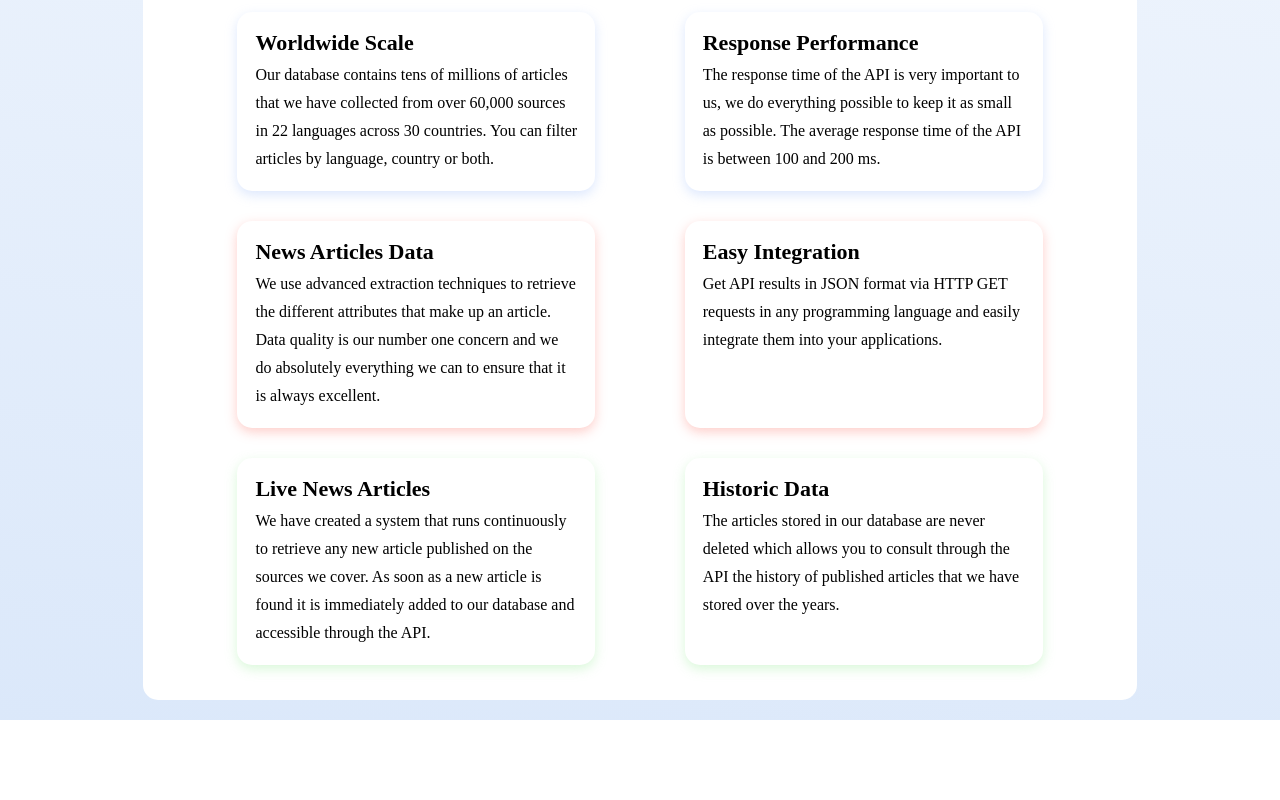
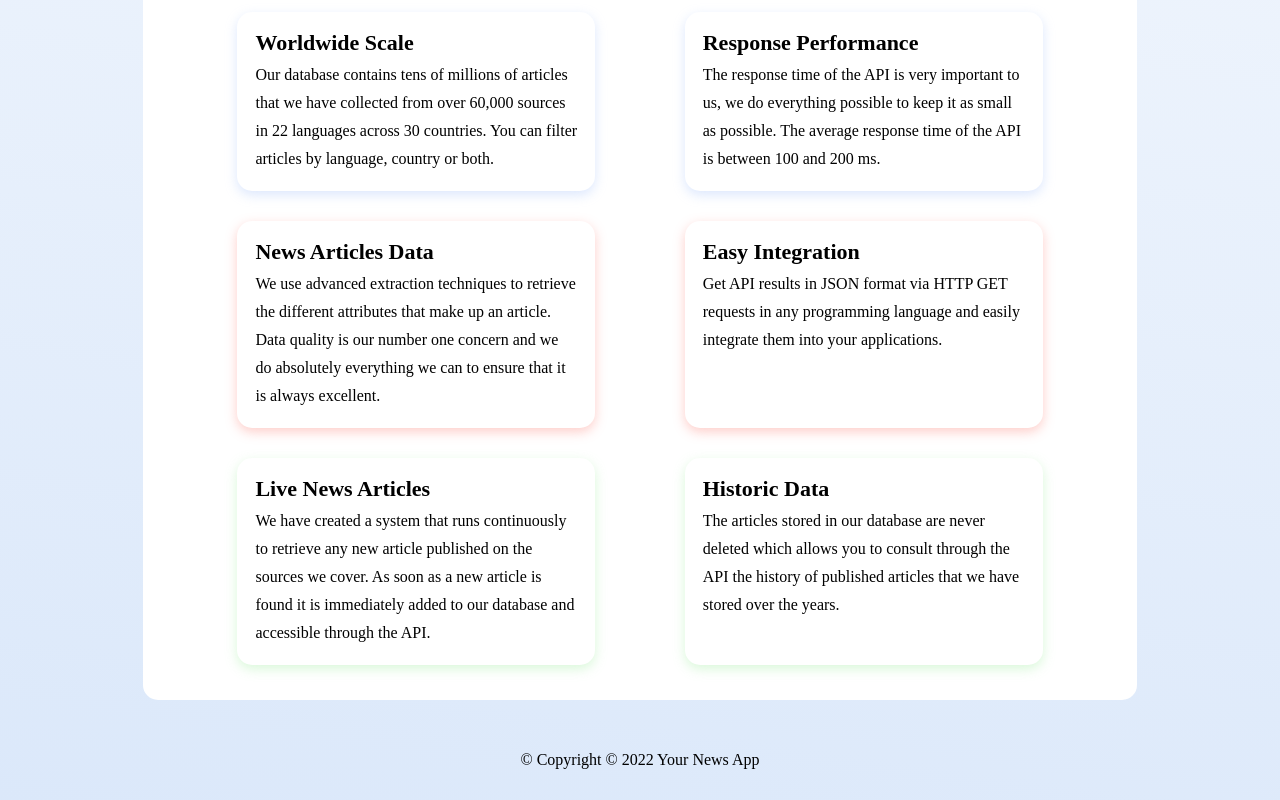
Before and after one commit to PercaysoRecruitment/pe3-soc_cohort_8-hkmarcoot, a React (Create React App) app in the folder newsapp/: page / in a window 1280 px wide. Shown: the part 1047-1847 px from the top of the page. Before the commit the page ends 1767 px from the top, so only its background shows below. Built offline with nearby package versions, Linux system fonts and the light colour scheme; no server answers; a web font is replaced by a local one.

Commit message:
add footer section and unit test

```diff
--- a/newsapp/src/App.js
+++ b/newsapp/src/App.js
@@ -8,6 +8,7 @@ import HistorySection from "./HistorySection";
 import ResultSection from "./ResultSection";
 import HeroSection from "./HeroSection";
 import FeatureSection from "./FeatureSection";
+import FooterSection from "./FooterSection";
 
 function App() {
   const [currentNews, setCurrentNews] = useState();
@@ -64,6 +65,7 @@ function App() {
           {currentNews && <ResultSection news={currentNews} />}
           {currentNews ? "" : <HeroSection />}
           {currentNews ? "" : <FeatureSection />}
+          <FooterSection />
         </div>
       </div>
     </div>
--- /dev/null
+++ b/newsapp/src/FooterSection.js
@@ -0,0 +1,3 @@
+export default function FooterSection() {
+  return <div className="footer-section">© Copyright © 2022 Your News App</div>;
+}
--- a/newsapp/src/styles.css
+++ b/newsapp/src/styles.css
@@ -383,6 +383,13 @@ input[type="submit"] {
   line-height: 28px;
   font-weight: 450;
 }
+
+.footer-section {
+  display: flex;
+  justify-content: center;
+  align-items: center;
+  height: 80px;
+}
 /*------------ Reusable Items ---------------*/
 .text-centered {
   /* text-align: center; */
```
Also changed, not shown: 2 other files (tests, documents, lock files or other folders).
